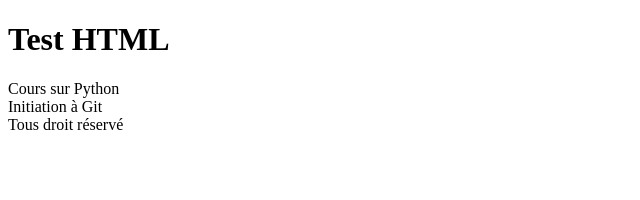
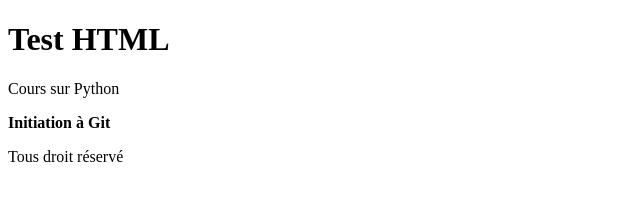
Before and after one commit to sgz-bot/tpgit, a plain HTML site: page index.html in a window 1280 px wide. Shown: the whole page, without its empty margins (0-640 px from the left). Drawn offline with Linux system fonts and the light colour scheme.

Commit message:
ADD of CSS folder and style.css file

```diff
--- /dev/null
+++ b/CSS/style.css
@@ -0,0 +1,3 @@
+p{
+    font-weight: bold;
+}
--- a/index.html
+++ b/index.html
@@ -3,6 +3,7 @@
 <head>
     <meta charset="UTF-8">
     <meta name="viewport" content="width=device-width, initial-scale=1.0">
+    <link rel="stylesheet" href="CSS/style.css">
     <title>Document</title>
 </head>
 <body>
@@ -10,7 +11,9 @@
     <nav></nav>
     <main>
         <section>Cours sur Python</section>
-        <section>Initiation à Git</section>
+        <section>
+            <p>Initiation à Git</p>
+        </section>
 
     </main>
     <footer>Tous droit réservé</footer>
```
